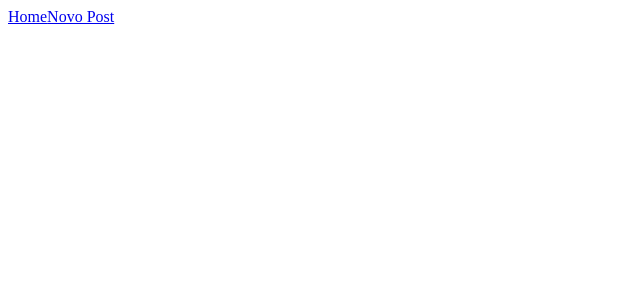
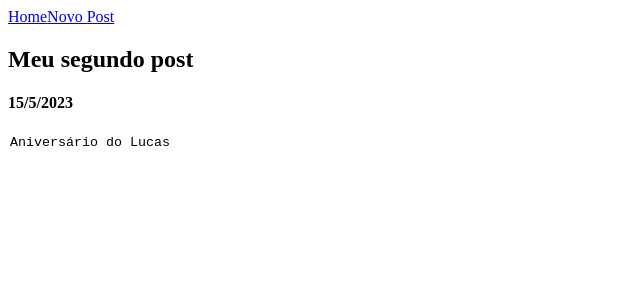
Before and after one commit to Rafashhe/blog_template, a Vue app: page /detail/1 in a window 1280 px wide. Shown: the top 300 px of the page, without its empty margins (0-640 px from the left). Built offline with nearby package versions, Linux system fonts and the light colour scheme.

Commit message:
cria view de detalhamento

```diff
--- a/src/views/Detail.vue
+++ b/src/views/Detail.vue
@@ -1,10 +1,37 @@
 <script>
-import { RouterLink, RouterView } from "vue-router";
-import posts from '../App.vue'
+export default {
+  props: {
+    posts: Array,
+  },
+  data() {
+    // acessa o parâmetro id uma única vez
+    const id = this.$route.params.id;
+
+    return {
+        // expondo a variável id para ser acessível no template
+      id: id,
+      post: this.posts[id],
+    };
+  },
+};
 </script>
+<!-- o "this" eu só coloco no script-->
+<template>
+    <h2>
+        {{ post.title }}
+    </h2>
+<h4>{{ post.datetime }}</h4>
+    <textarea readonly :value="post.content"></textarea>
 
-<template>
+</template>
 
+<style scoped>
 
-<RouterView />
-</template>
+textarea {
+    resize: none;
+    outline: none;
+    border: none;
+    width: 80%;
+}
+
+</style>
```
